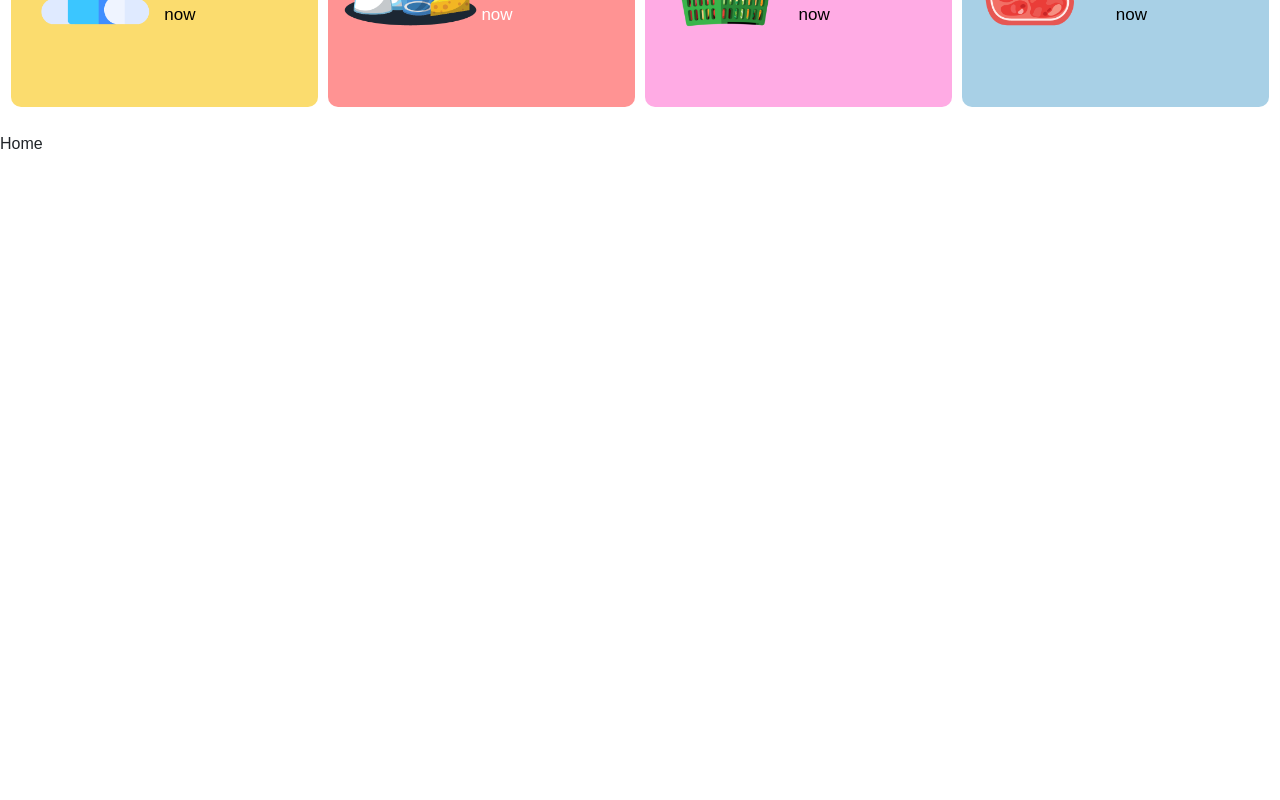
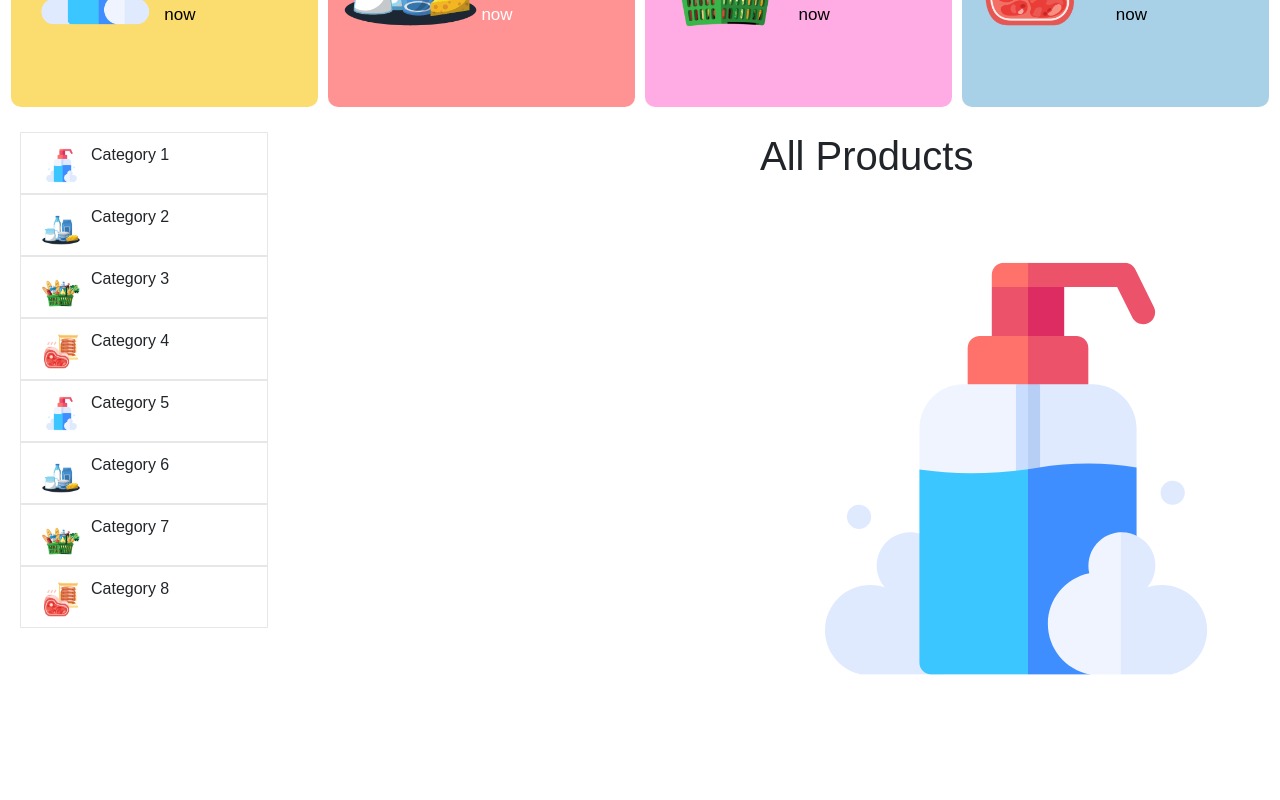
Before and after one commit to tholmes101/FitGrocery, a React (Create React App) app: page /home in a window 1280 px wide. Shown: the part 780-1580 px from the top of the page. Before the commit the page ends 936 px from the top, so only its background shows below. Built offline with nearby package versions, Linux system fonts and the light colour scheme.

Commit message:
Added category sidebar

```diff
--- /dev/null
+++ b/src/COMPONENTS/Product/AllProduct.js
@@ -0,0 +1,108 @@
+import React from 'react'
+import ProductCard from './ProductCard'
+import img1 from '../../ASSETS/Images/1.png'
+import img2 from '../../ASSETS/Images/2.png'
+import img3 from '../../ASSETS/Images/3.png'
+import img4 from '../../ASSETS/Images/4.png'
+//import './AllProduct.css'
+
+const AllProduct = () => {
+    const products = [
+        {
+            id: 1,
+            productimage: img1,
+            productname: 'Product 1',
+            productprice: 100,
+            counttype: '1 each',
+            discountpercent: 12
+        },
+        {
+            id: 2,
+            productimage: img2,
+            productname: 'Product 2',
+            productprice: 200,
+            counttype: '1 per kg',
+            discountpercent: 12
+        },
+        {
+            id: 3,
+            productimage: img3,
+            productname: 'Product 3',
+            productprice: 300,
+            counttype: '1 per kg',
+            discountpercent: 19
+        },
+        {
+            id: 4,
+            productimage: img4,
+            productname: 'Product 4',
+            productprice: 400,
+            counttype: '1 per kg',
+            discountpercent: 12
+        },
+        {
+            id: 5,
+            productimage: img1,
+            productname: 'Product 5',
+            productprice: 100,
+            counttype: '1 each',
+            discountpercent: 12
+        },
+        {
+            id: 6,
+            productimage: img2,
+            productname: 'Product 6',
+            productprice: 200,
+            counttype: '1 per kg',
+            discountpercent: 12
+        },
+        {
+            id: 7,
+            productimage: img3,
+            productname: 'Product 7',
+            productprice: 300,
+            counttype: '1 per kg',
+            discountpercent: 19
+        },
+        {
+            id: 8,
+            productimage: img4,
+            productname: 'Product 8',
+            productprice: 400,
+            counttype: '1 per kg',
+            discountpercent: 12
+        },
+        {
+            id: 9,
+            productimage: img1,
+            productname: 'Product 9',
+            productprice: 300,
+            counttype: '1 per kg',
+            discountpercent: 19
+        },
+        {
+            id: 10,
+            productimage: img2,
+            productname: 'Product 10',
+            productprice: 400,
+            counttype: '1 per kg',
+            discountpercent: 12
+        }
+    ]
+  return (
+    <div className='allproducts'>
+        <h1>All Products</h1>
+        <div className='products'>
+            {
+                products.map((item) => {
+                    return (
+                        <ProductCard data={item} key={item.id}/>
+                    )
+                })
+            }
+        </div>
+    </div>
+  )
+}
+
+export default AllProduct
--- /dev/null
+++ b/src/COMPONENTS/Product/CategorySidebar.css
@@ -0,0 +1,30 @@
+.categorysidebar .category img{
+    width: 40px;
+    height: 40px;
+}
+
+.categorysidebar {
+    width: 20%;
+    display: flex;
+    flex-direction: column;
+   /* border: 1px solid #ccc; */
+}
+
+.categorysidebar .category {
+    display: flex;
+    align-items: center;
+    border: 1px solid #e7e7e7;
+    padding: 10px 20px;
+    flex-wrap: wrap;
+    gap: 10px;
+
+}
+
+.categorysidebar .category:hover{
+    background-color: #cdffc8
+}
+
+.categorysidebar .category h3{
+    font-size: 18px;
+    padding: 0px;
+}
--- /dev/null
+++ b/src/COMPONENTS/Product/CategorySidebar.js
@@ -0,0 +1,69 @@
+import React from 'react'
+import img1 from '../../ASSETS/Images/1.png'
+import img2 from '../../ASSETS/Images/2.png'
+import img3 from '../../ASSETS/Images/3.png'
+import img4 from '../../ASSETS/Images/4.png'
+import './CategorySidebar.css'
+
+
+const CategorySidebar = () => {
+    const data = [
+        {
+            id: 1,
+            categoryimage: img1,
+            categoryname: 'Category 1'
+        },
+        {
+            id: 2,
+            categoryimage: img2,
+            categoryname: 'Category 2'
+        },
+        {
+            id: 3,
+            categoryimage: img3,
+            categoryname: 'Category 3'
+        },
+        {
+            id: 4,
+            categoryimage: img4,
+            categoryname: 'Category 4'
+        },
+        {
+            id: 5,
+            categoryimage: img1,
+            categoryname: 'Category 5'
+        },
+        {
+            id: 6,
+            categoryimage: img2,
+            categoryname: 'Category 6'
+        },
+        {
+            id: 7,
+            categoryimage: img3,
+            categoryname: 'Category 7'
+        },
+        {
+            id: 8,
+            categoryimage: img4,
+            categoryname: 'Category 8'
+        }
+    ]
+  return (
+    <div className='categorysidebar'>
+        {
+            data.map((item) => {
+                return (
+                <div className='category'>
+                    <img src={item.categoryimage}
+                    alt='categoryimage'/>
+                    <p>{item.categoryname}</p>
+                </div>
+                    )
+            })
+        }
+    </div>
+  )
+}
+
+export default CategorySidebar
--- /dev/null
+++ b/src/COMPONENTS/Product/ProductCard.js
@@ -0,0 +1,17 @@
+import React from 'react'
+
+const ProductCard = ({data}) => {
+  return (
+    <div className='product'>
+        <div clasName='s1'>
+            <img src={data.productimage} alt={'no img'} />
+        </div>
+        <div clasName='s2'>
+
+        </div>
+        <div clasName='s3'></div>
+    </div>
+  )
+}
+
+export default ProductCard
--- /dev/null
+++ b/src/COMPONENTS/Product/ProductSidebar.css
@@ -0,0 +1,6 @@
+.productsidebar {
+    display: flex;
+    width: 100%;
+    justify-content: space-between;
+    padding: 0px 20px;
+}
--- /dev/null
+++ b/src/COMPONENTS/Product/ProductSidebar.js
@@ -0,0 +1,15 @@
+import React from 'react'
+import CategorySidebar from './CategorySidebar'
+import AllProduct from './AllProduct'
+import './ProductSidebar.css'
+
+const ProductSidebar = () => {
+  return (
+    <div className='productsidebar'>
+        <CategorySidebar/>
+        <AllProduct/>
+    </div>
+  )
+}
+
+export default ProductSidebar
--- a/src/PAGES/HomePage/Home.js
+++ b/src/PAGES/HomePage/Home.js
@@ -2,6 +2,7 @@
 import Navbar from '../../COMPONENTS/Navbar/Navbar'
 import BannerSlider from '../../COMPONENTS/Banners/BannerSlider'
 import HomeCategories from '../../COMPONENTS/Category/HomeCategories'
+import ProductSidebar from '../../COMPONENTS/Product/ProductSidebar'
 
 const Home = () => {
   return (
@@ -9,6 +10,7 @@
         <Navbar/>
         <BannerSlider/>
         <HomeCategories/>
+        <ProductSidebar/>
         Home</div>
   )
 }
```
Also changed, not shown: src/COMPONENTS/Product/AllProduct..css (added), src/COMPONENTS/Product/ProductCard.css (added).
